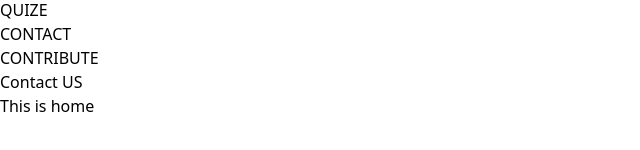
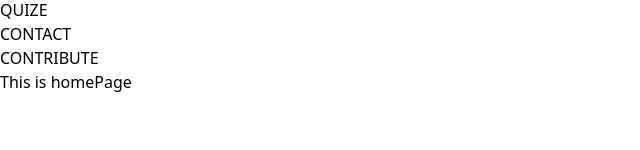
Before and after one commit to musabbir-m/quiz-app, a React (Vite) app: page / in a window 1280 px wide. Shown: the part 350-500 px from the top of the page, without its empty margins (0-640 px from the left). Built offline with nearby package versions, Linux system fonts and the light colour scheme.

Commit message:
homepage

```diff
--- a/src/components/home/Home.jsx
+++ b/src/components/home/Home.jsx
@@ -2,9 +2,9 @@ import React from 'react';
 
 const Home = () => {
     return (
-        <div>
-            <h1>This is home</h1>
-        </div>
+      <div>
+        <h1>This is homePage</h1>
+      </div>
     );
 };
 
--- a/src/components/navbar/Navbar.jsx
+++ b/src/components/navbar/Navbar.jsx
@@ -20,11 +20,6 @@ const Navbar = () => {
           <h2 className="lg:mr-10 mr-4 lg:font-base lg:text-xl">CONTRIBUTE</h2>
         </div>
       </div>
-      <div>
-        <h1>
-          <h1>Contact US</h1>
-        </h1>
-      </div>
     </div>
   );
 };
```
